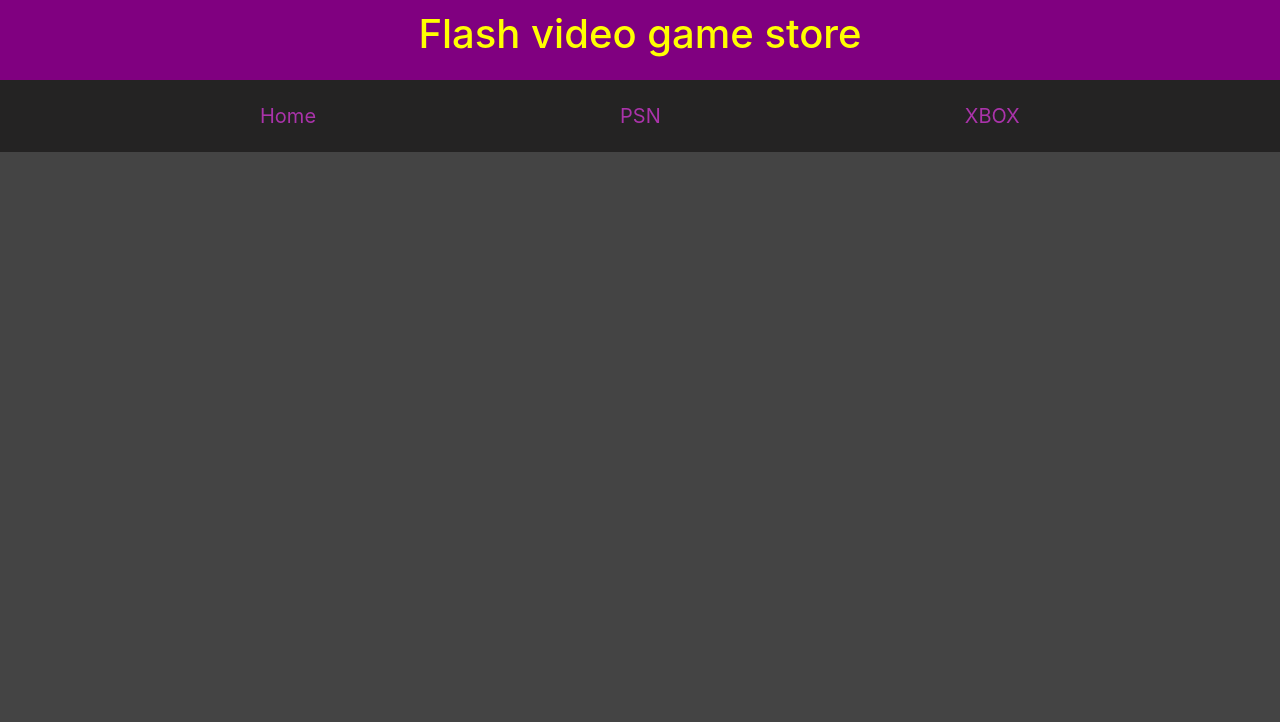
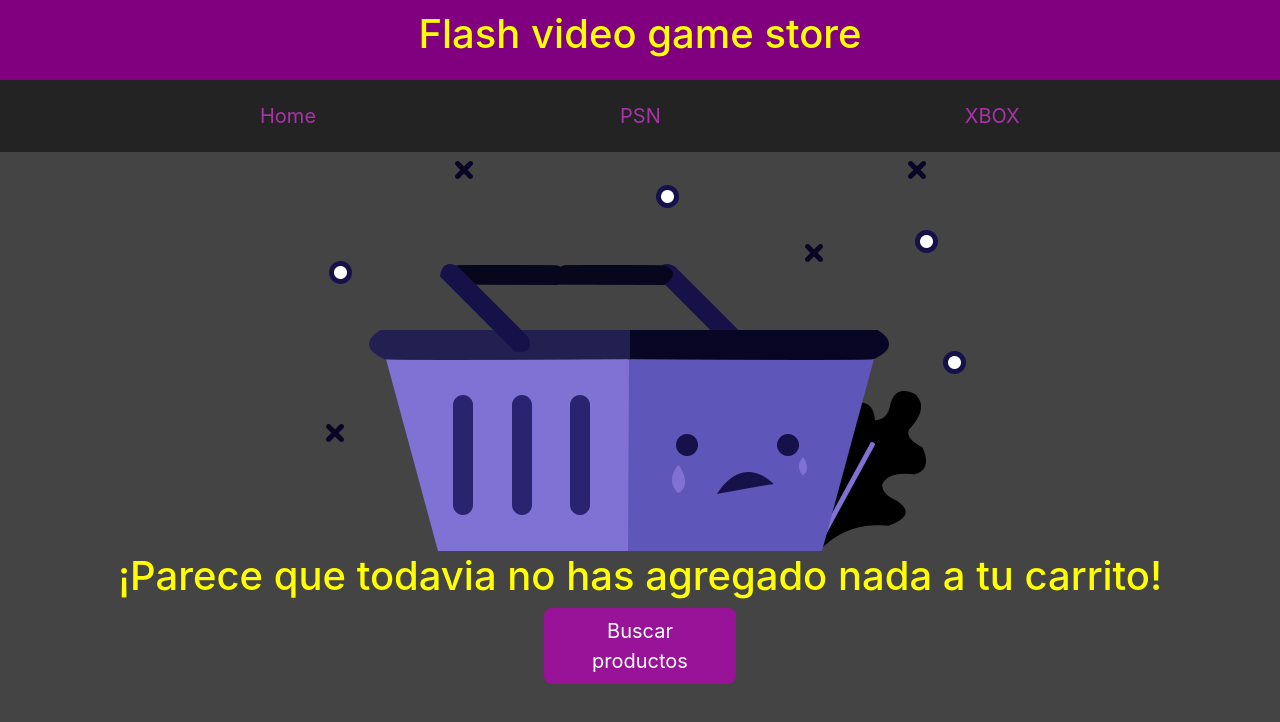
Before and after one commit to LuxDavid/proyect-react, a React (Create React App) app: page /cart in a window 1280 px wide. Shown: the top 722 px of the page. Built offline with nearby package versions, Linux system fonts and the light colour scheme.

Commit message:
funcions de context y carrito agregadas

```diff
--- a/src/App.css
+++ b/src/App.css
@@ -88,6 +88,7 @@ width:550px;
 margin-bottom: 15px;
 background-color: rgb(153, 19, 153);
 width: 12rem;
+border:rgb(153, 19, 153); ;
 }
 
 .contador{
@@ -121,3 +122,33 @@ display: flex;
 justify-content: center;
 
 }
+
+.cartVacio{
+display: flex;
+justify-content: center;
+align-items: center;
+flex-flow: column wrap;
+
+}
+
+.listCarrito{
+width: 60rem;
+margin-left: 24rem;
+}
+
+.info{
+margin-left:23rem;
+}
+
+.info-precio{
+margin-left: 25rem;
+color: red;
+}
+
+.ircheckout{
+
+}
+
+.pago{
+
+}
--- a/src/App.js
+++ b/src/App.js
@@ -6,11 +6,11 @@ import ItemListContainer from './components/itemList-container';
 function App() {
   return (
 
-    <Layout>
+<Layout>
 
 <ItemListContainer/>
 
-  </Layout>
+</Layout>
 
 
 
--- /dev/null
+++ b/src/components/ItemCart.js
@@ -0,0 +1,20 @@
+import Badge from 'react-bootstrap/Badge';
+import ListGroup from 'react-bootstrap/ListGroup';
+
+function ItemCart({product, quantityAdded }) {
+    return (
+
+        <ListGroup.Item as="li" className="d-flex justify-content-between align-items-end">
+          <div className="ms-2 me-auto">
+            <div className="fw-bold info">{product.name}</div>
+          <div className='info-precio'>${product.price}</div>
+          </div>
+          <Badge bg="warning" >
+            {quantityAdded }
+          </Badge>
+        </ListGroup.Item>
+
+);
+}
+
+export default ItemCart
--- a/src/components/ItemDetail.js
+++ b/src/components/ItemDetail.js
@@ -2,10 +2,11 @@ import Card from 'react-bootstrap/Card';
 import CardGroup from 'react-bootstrap/CardGroup';
 import Button from 'react-bootstrap/Button';
 import '../App.css';
+
 import ItemCount from './ItemCount';
-
-import { useState } from "react";
 import { useNavigate } from "react-router-dom";
+import { useContext,useState } from "react";
+import { CartContext } from "../context/cartContext";
 
 function ItemDetail({item}) {
 
@@ -17,6 +18,8 @@ const [stockActual, setStockActual] = useState(item.stock);
 
 const maximoStock = stockActual;
 
+const { agregarProducto, inCart } = useContext(CartContext);
+
 function countChange(valor){
 
   if (valor === "agregar" && count < maximoStock) setCount(count + 1);
@@ -26,7 +29,10 @@ function countChange(valor){
 
 function limit() {
   if (stockActual < count) alert("Por el momento no tenemos mas stock de este producto :(");
-  else setStockActual(stockActual - count);
+  else{
+  setStockActual(stockActual - count);
+  agregarProducto(item,count);
+  }
 }
 
 function finishBuy(){
@@ -46,7 +52,7 @@ return (
         <Card.Text>${item.price}</Card.Text>
         <Button className='agregar' onClick={limit} disabled={stockActual === 0}>Agregar al carrito</Button>
         <div className='buttonContainer'>
-        <Button className='finalizar' onClick={finishBuy}>Finalizar compra</Button>
+        <Button className='finalizar' disabled={!inCart(item.id)} onClick={finishBuy}>Finalizar compra</Button>
 
         </div>
 
--- a/src/components/cartWidget.js
+++ b/src/components/cartWidget.js
@@ -1,7 +1,10 @@
 import Image from '../carrito2.jpg';
 import {Link} from "react-router-dom";
 
+
 function CarWidget(){
+
+
 
 return(
 
--- /dev/null
+++ b/src/context/cartContext.js
@@ -0,0 +1,81 @@
+import { createContext, useState,useEffect } from "react";
+
+export const CartContext = createContext([]);
+
+export const CartContextProvider = ({ children }) => {
+
+const [productsAdd, setProductsAdd] = useState([]);
+const [totalAmount, setTotalAmount] = useState(0);
+
+/*-------------------------------------------------------------------*/
+useEffect(() => {
+  const amount = productsAdd.map((product) => parseInt(product.item.price) * product.quantityAdded)
+  .reduce((partialSum, a) => partialSum + a, 0);
+  setTotalAmount(amount);
+}, [productsAdd]);
+
+/*--------------------------------------------------------------------*/
+    function agregarProducto(item, cantidad) {
+
+      const isAlreadyAdded = inCart(item.id);
+      if (isAlreadyAdded) {
+        setProductsAdd((prevState) =>
+          prevState.map((productAdded) =>
+            productAdded.item.id === item.id
+              ? {
+                  ...productAdded, quantityAdded: productAdded.quantityAdded + cantidad,
+
+                }
+              : productAdded
+          )
+        );
+      } else {
+        setProductsAdd((prevState) =>
+          prevState.concat({ item, quantityAdded: cantidad })
+        );
+      }
+}
+
+/*--------------------------------------------------------------------*/
+
+function removerProducto(itemId) {
+
+    setProductsAdd((prevState) =>
+        prevState.filter((product) => product.id !== itemId)
+    );
+
+}
+
+/*--------------------------------------------------------------------*/
+    function vaciarCarrito() {
+
+    setProductsAdd([]);
+    setTotalAmount(0);
+
+    }
+
+/*--------------------------------------------------------------------*/
+
+function inCart(itemId) {
+
+return Boolean(productsAdd.find((product) => product.item.id === itemId));
+
+}
+/*--------------------------------------------------------------------*/
+    return (
+  <CartContext.Provider
+  value={{
+    agregarProducto,
+    removerProducto,
+    vaciarCarrito,
+    inCart,
+    productsAdd,
+    totalAmount}}
+
+
+  >
+    {children}
+  </CartContext.Provider>
+    );
+
+}
--- a/src/index.js
+++ b/src/index.js
@@ -4,11 +4,14 @@ import { RouterProvider } from 'react-router-dom';
 import './index.css';
 import reportWebVitals from './reportWebVitals';
 import {router} from './router';
+import { CartContextProvider } from './context/cartContext';
 
 const root = ReactDOM.createRoot(document.getElementById('root'));
 root.render(
   <React.StrictMode>
+    <CartContextProvider>
     <RouterProvider router={router}/>
+    </CartContextProvider>
   </React.StrictMode>
 );
 
--- a/src/views/Cart.js
+++ b/src/views/Cart.js
@@ -1,9 +1,65 @@
 import Layout from "../components/Layout";
+import { useContext,} from "react";
+import { useNavigate } from "react-router-dom";
+import { CartContext } from "../context/cartContext";
+import Button from 'react-bootstrap/Button';
+import EmptyCart from '../assets/images/carritoVacio.png';
+import ItemCart from "../components/ItemCart";
+import ListGroup from 'react-bootstrap/ListGroup';
 
 function Cart(){
 
+const navigate = useNavigate();
+
+const {productsAdd,vaciarCarrito,totalAmount}=useContext(CartContext);
+
+
+
 return(
-<Layout/>
+<Layout>
+
+{productsAdd.length === 0 ? (
+  <div className="cartVacio">
+<img src={EmptyCart} alt='Carrito triste'/>
+<h1>¡Parece que todavia no has agregado nada a tu carrito!</h1>
+<div className="d-grid gap-2"><Button variant="primary" size="lg" className="agregar" onClick={() => navigate("/")}>Buscar productos</Button></div>
+</div>
+
+):
+
+<ListGroup as="ol" className="listCarrito">
+
+{productsAdd.map((product)=>{
+
+const quantityAdded = product.quantityAdded;
+
+return(
+
+<>
+<ItemCart product={product.item} quantityAdded={quantityAdded}/>
+
+<div className="irCheckout">
+  <span className="pago">Total a pagar: {totalAmount}</span>
+  <Button variant="primary" size="lg" className="agregar" onClick={()=>{vaciarCarrito()
+  navigate("/")}}>
+  Finalizar Compra
+  </Button>
+</div>
+</>
+
+);
+
+})};
+
+</ListGroup>
+
+
+
+}
+
+
+
+</Layout>
 
 );
 }
```
Also changed, not shown: src/assets/images/carritoVacio.png (added), src/components/TrashWidget.js (added), 1 other file (tests, documents, lock files or other folders).
